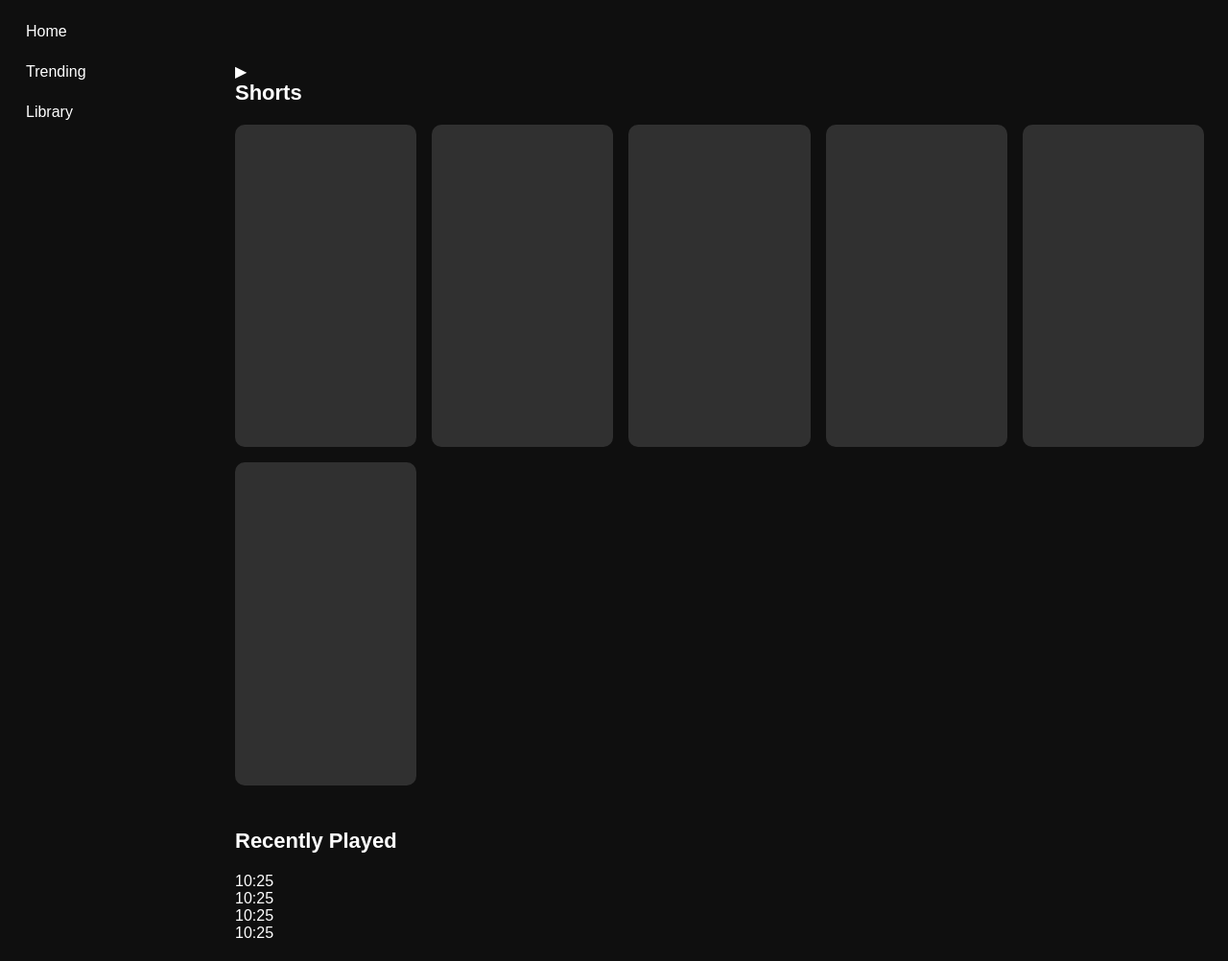
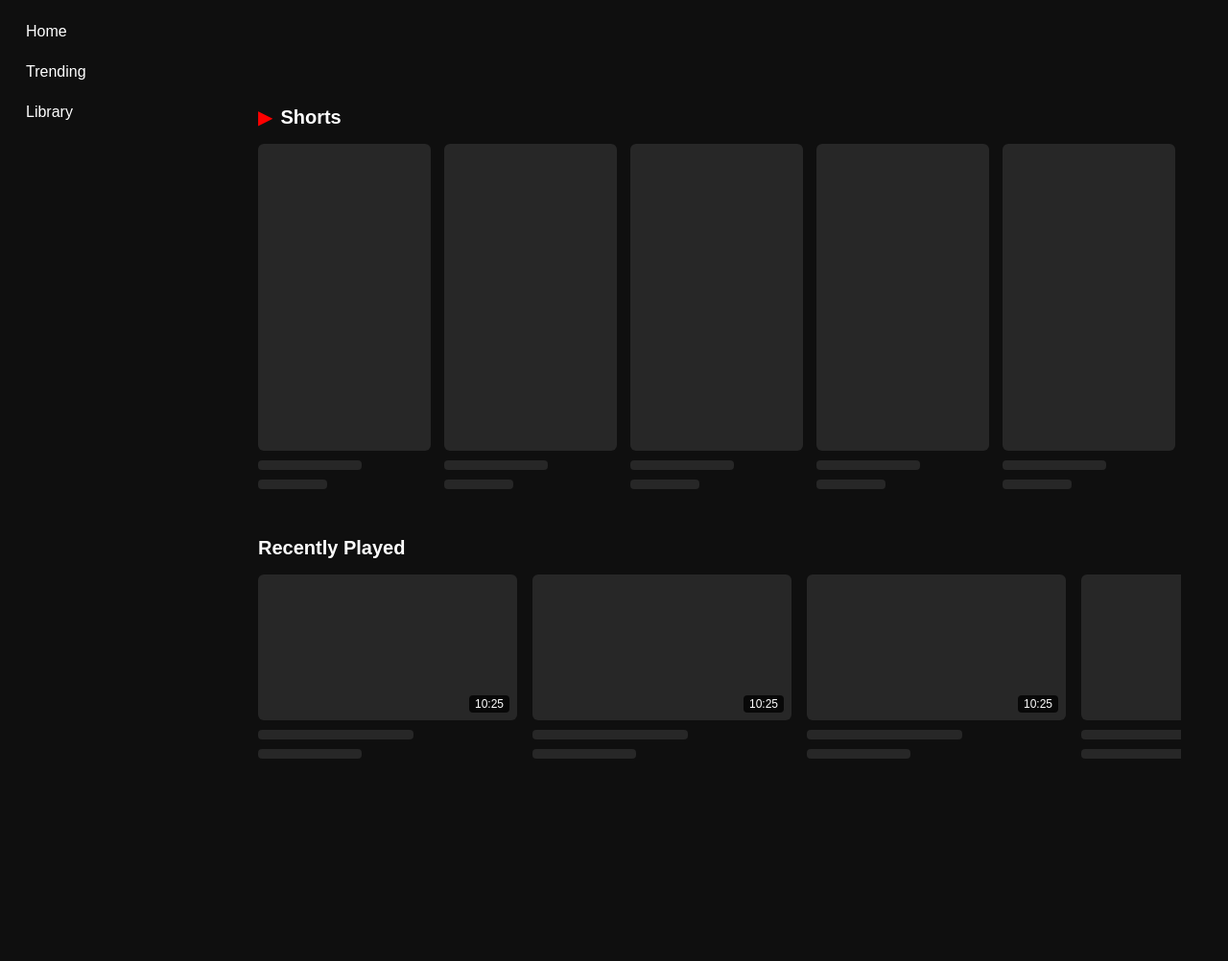
Before and after one commit to lipumehedi/Youtube_Clone, a Django app: page / in a window 1280 px wide. Shown: the part 65-1067 px from the top of the page at 96% size. After the commit the page ends 856 px from the top, so only its background shows below. Run offline with Django 5.2, Linux system fonts and the light colour scheme; data that the repository does not hold is empty.

Commit message:
Update home CSS: teacher style

```diff
--- a/main/static/css/home.css
+++ b/main/static/css/home.css
@@ -1,365 +1,176 @@
-.home-container {
-    width: 100%;
-    padding: 0 20px 10px;
-    box-sizing: border-box;
-    color: #0f0f0f;
-    position: sticky;
-    top: 65px;
-    background: #0f0f0f;
-    z-index: 9;
+/* ================= HOMEPAGE ================= */
+
+.homepage {
+    padding: 16px 24px;
+    background-color: #0f0f0f;
+    min-height: 100vh;
 }
 
 /* ================= CATEGORY ================= */
 
-.category-section {
-    display: flex;
-    gap: 12px;
+.category-wrapper {
+    margin-bottom: 24px;
     overflow-x: auto;
-    white-space: nowrap;
-    padding: 10px 0 25px;
     scrollbar-width: none;
 }
 
-.category-section::-webkit-scrollbar {
+.category-wrapper::-webkit-scrollbar {
     display: none;
 }
 
-.category {
-    background: #272727;
+.category-list {
+    display: flex;
+    gap: 12px;
+    width: max-content;
+}
+
+.category-btn {
+    background-color: #272727;
     color: #fff;
     border: none;
-    padding: 8px 15px;
+    padding: 8px 14px;
     border-radius: 8px;
-    font-size: 13px;
-    font-weight: 600;
+    font-size: 14px;
     cursor: pointer;
-    flex-shrink: 0;
+    white-space: nowrap;
 }
 
-.category:hover {
-    background: #414141;
+.category-btn:hover {
+    background-color: #3d3d3d;
 }
 
-.category.active {
-    background: #f1f1f1;
-    color: #0f0f0f;
+/* ================= VIDEO ROW ================= */
+
+.content-section {
+    margin-bottom: 40px;
 }
 
-/* ================= SECTION TITLE ================= */
-
-.section-heading {
+.video-row {
     display: flex;
-    justify-content: space-between;
-    align-items: center;
-    margin: 25px 0 18px;
+    flex-direction: row;
+    gap: 16px;
+    overflow-x: auto;
+    padding-bottom: 10px;
+    scrollbar-width: none;
 }
 
-.section-heading h2 {
-    font-size: 21px;
-    font-weight: 700;
-    margin: 0;
+.video-row::-webkit-scrollbar {
+    display: none;
 }
 
-.section-heading p {
+.video-card {
+    flex: 0 0 270px;
+    cursor: pointer;
+}
+
+.thumbnail {
+    position: relative;
+    width: 100%;
+    aspect-ratio: 16 / 9;
+    border-radius: 6px;
+    overflow: hidden;
+    background-color: #272727;
+}
+
+.thumbnail img {
+    width: 100%;
+    height: 100%;
+    object-fit: cover;
+    display: block;
+}
+
+.duration {
+    position: absolute;
+    bottom: 8px;
+    right: 8px;
+    background-color: rgba(0, 0, 0, 0.8);
+    color: #fff;
+    font-size: 12px;
+    padding: 2px 6px;
+    border-radius: 4px;
+    z-index: 2;
+}
+
+/* ================= TEXT LINES ================= */
+
+.text-line {
+    margin-top: 10px;
+}
+
+.title-line h3 {
+    color: #fff;
+    font-size: 15px;
+    margin: 0 0 4px 0;
+    line-height: 1.4;
+}
+
+.title-line p {
     color: #aaa;
     font-size: 13px;
     margin: 0;
 }
 
-/* ================= VIDEO GRID ================= */
-
-.video-grid {
-    display: grid;
-    grid-template-columns: repeat(3, minmax(0, 1fr));
-    gap: 35px 18px;
+.short-line,
+.small-line {
+    height: 10px;
+    border-radius: 4px;
+    background-color: #272727;
 }
 
-.video-card {
-    min-width: 0;
-    cursor: pointer;
+.short-line {
+    width: 60%;
 }
 
-/* ================= VIDEO WIREFRAME ================= */
-
-.video-thumbnail {
-    width: 100%;
-    aspect-ratio: 16 / 9;
-    background: #303030;
-    border-radius: 12px;
-    position: relative;
-    overflow: hidden;
-}
-
-.video-thumbnail:hover {
-    background: #383838;
-}
-
-.video-duration {
-    position: absolute;
-    right: 8px;
-    bottom: 8px;
-    background: #181818;
-    color: white;
-    padding: 3px 6px;
-    border-radius: 4px;
-    font-size: 12px;
-}
-
-/* ================= VIDEO INFORMATION ================= */
-
-.video-information {
-    display: flex;
-    gap: 12px;
-    padding-top: 12px;
-}
-
-.channel-avatar {
-    width: 38px;
-    height: 38px;
-    min-width: 38px;
-    background: #454545;
-    border-radius: 50%;
-}
-
-.video-details {
-    flex: 1;
-    min-width: 0;
-}
-
-.video-details h3 {
-    font-size: 15px;
-    line-height: 1.4;
-    margin: 0 0 7px;
-    font-weight: 600;
-}
-
-.video-details p {
-    color: #aaa;
-    font-size: 13px;
-    margin: 4px 0;
-}
-
-.video-menu {
-    background: none;
-    color: white;
-    border: none;
-    font-size: 22px;
-    cursor: pointer;
-}
-
-/* ================= RECENT PLAYS ================= */
-
-.recent-section {
-    margin-bottom: 40px;
-}
-
-.recent-grid {
-    display: grid;
-    grid-template-columns: repeat(4, minmax(0, 1fr));
-    gap: 16px;
-}
-
-.recent-card {
-    min-width: 0;
-    cursor: pointer;
-}
-
-.recent-thumbnail {
-    width: 100%;
-    aspect-ratio: 16 / 9;
-    background: #303030;
-    border-radius: 10px;
-    position: relative;
-    overflow: hidden;
-}
-
-.recent-thumbnail::after {
-    content: "";
-    position: absolute;
-    bottom: 0;
-    left: 0;
-    width: 65%;
-    height: 4px;
-    background: #ff0033;
-}
-
-.recent-details {
-    display: flex;
-    gap: 10px;
-    padding-top: 10px;
-}
-
-.recent-avatar {
-    width: 32px;
-    height: 32px;
-    min-width: 32px;
-    border-radius: 50%;
-    background: #454545;
-}
-
-.recent-text {
-    flex: 1;
-    min-width: 0;
-}
-
-.recent-text h3 {
-    font-size: 14px;
-    line-height: 1.4;
-    margin: 0 0 5px;
-}
-
-.recent-text p {
-    font-size: 12px;
-    color: #aaa;
-    margin: 3px 0;
+.small-line {
+    width: 40%;
 }
 
 /* ================= SHORTS ================= */
 
 .shorts-section {
-    margin: 45px 0;
+    margin-bottom: 40px;
 }
 
 .shorts-heading {
-    margin-bottom: 20px;
+    display: flex;
+    align-items: center;
+    gap: 8px;
+    margin-bottom: 16px;
 }
 
 .shorts-heading h2 {
-    font-size: 22px;
-    font-weight: 700;
+    color: #fff;
+    font-size: 20px;
     margin: 0;
 }
 
-.shorts-logo {
-    color: #ff0033;
-    margin-right: 9px;
+.shorts-icon {
+    color: #ff0000;
+    font-size: 20px;
 }
 
-/* ================= SHORTS GRID ================= */
+.shorts-grid {
+    display: flex;
+    flex-direction: row;
+    gap: 14px;
+    overflow-x: auto;
+    padding-bottom: 10px;
+    scrollbar-width: none;
+}
 
-.shorts-grid {
-    display: grid;
-    grid-template-columns: repeat(5, minmax(0, 1fr));
-    gap: 16px;
+.shorts-grid::-webkit-scrollbar {
+    display: none;
 }
 
 .short-card {
-    min-width: 0;
+    flex: 0 0 180px;
     cursor: pointer;
 }
 
 .short-thumbnail {
+
     width: 100%;
     aspect-ratio: 9 / 16;
-    background: #303030;
-    border-radius: 10px;
-    position: relative;
+    border-radius: 6px;
+    background-color: #272727;
 }
-
-.short-duration {
-    position: absolute;
-    right: 8px;
-    bottom: 8px;
-    background: #181818;
-    color: white;
-    padding: 3px 6px;
-    border-radius: 4px;
-    font-size: 11px;
-}
-
-.short-details h3 {
-    font-size: 14px;
-    line-height: 1.4;
-    margin: 9px 0 5px;
-    font-weight: 600;
-}
-
-.short-details p {
-    font-size: 12px;
-    color: #aaa;
-    margin: 0;
-}
-
-/* ================= RESPONSIVE ================= */
-
-@media (max-width: 1100px) {
-    .video-grid {
-        grid-template-columns: repeat(2, minmax(0, 1fr));
-    }
-
-    .recent-grid {
-        grid-template-columns: repeat(3, minmax(0, 1fr));
-    }
-
-    .shorts-grid {
-        grid-template-columns: repeat(4, minmax(0, 1fr));
-    }
-}
-
-@media (max-width: 650px) {
-    .home-container {
-        padding: 0 12px 30px;
-    }
-
-    .video-grid {
-        grid-template-columns: 1fr;
-        gap: 25px;
-    }
-
-    .recent-grid {
-        grid-template-columns: repeat(2, minmax(0, 1fr));
-        gap: 12px;
-    }
-
-    .shorts-grid {
-        grid-template-columns: repeat(2, minmax(0, 1fr));
-        gap: 12px;
-    }
-
-    .section-heading h2 {
-        font-size: 19px;
-    }
-}
-
-/* ================= YOUTUBE CATEGORY BUTTON FIX ================= */
-
-.home-container .category-section {
-    display: flex;
-    align-items: center;
-    gap: 12px;
-    width: 100%;
-    overflow-x: auto;
-    white-space: nowrap;
-    padding: 10px 0 20px;
-    scrollbar-width: none;
-}
-
-.home-container .category-section::-webkit-scrollbar {
-    display: none;
-}
-
-.home-container .category-section .category {
-    appearance: none;
-    -webkit-appearance: none;
-    background-color: #272727;
-    color: #f1f1f1;
-    border: none;
-    outline: none;
-    padding: 9px 13px;
-    border-radius: 8px;
-    font-family: Arial, sans-serif;
-    font-size: 14px;
-    font-weight: 500;
-    cursor: pointer;
-    flex-shrink: 0;
-    transition: background-color 0.2s ease;
-}
-
-.home-container .category-section .category:hover {
-    background-color: #3f3f3f;
-}
-
-.home-container .category-section .category.active {
-    background-color: #f1f1f1;
-    color: #0f0f0f;
-}
```
